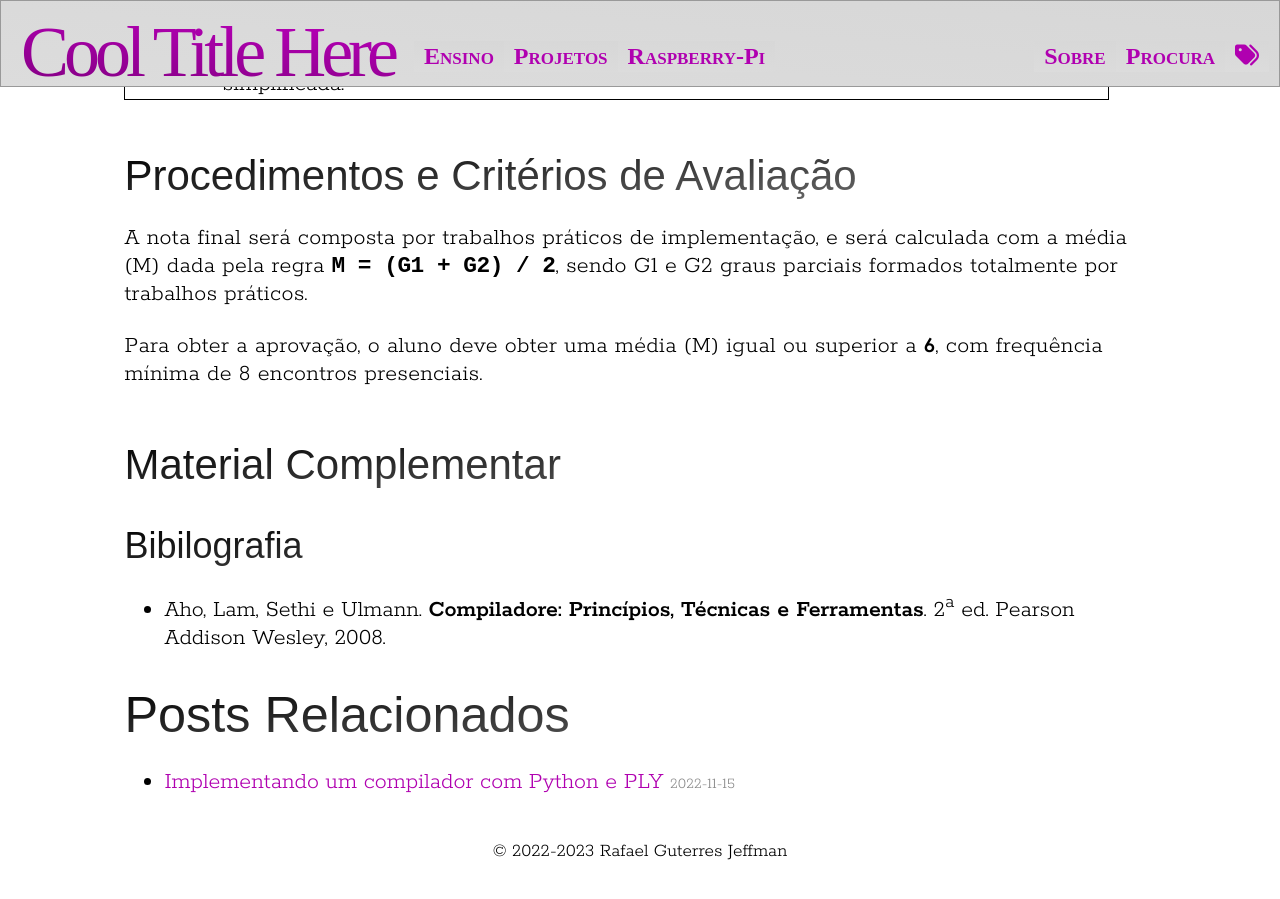
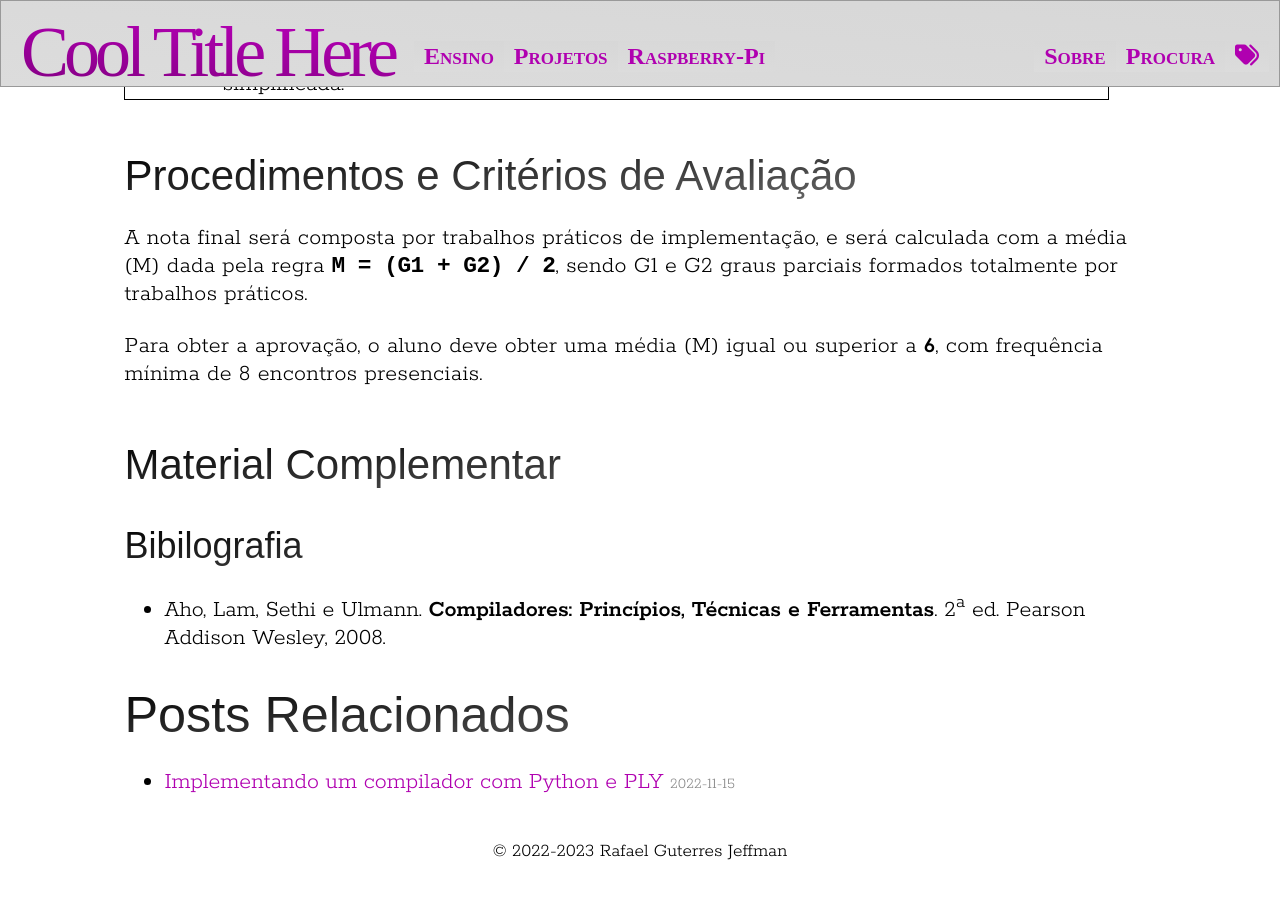
Before and after one commit to rafasgj/rafaeljeffman.com, a Jekyll site: the page built from teaching/lasalle/tutoria/compilers/index.md, in a window 1280 px wide and 900 px high, scrolled down 2251 px. Built offline with Jekyll 4.4.1, drawn with Linux system fonts in a browser that asks for light colours; some web fonts are replaced; some of the changed lines change nothing that is shown; some of the changed text lies outside the part shown.

Commit message:
lasalle/tutoria/compiladores: Fix typo, update related keywords

```diff
--- a/teaching/lasalle/tutoria/compilers/index.md
+++ b/teaching/lasalle/tutoria/compilers/index.md
@@ -1,9 +1,13 @@
 ---
-title: Compiladores
+title: Compiladores (Tutoria)
 subtitle: Unilasalle - 2023/2
 layout: section
 sections:
   - Compiladores
+  - automata
+  - parser
+  - lexer
+  - grammar
 extra_styles:
   - cronograma
   - page_summary
@@ -80,4 +84,4 @@
 
 ### Bibilografia
 
-* Aho, Lam, Sethi e Ulmann. **Compiladore: Princípios, Técnicas e Ferramentas**. 2<sup>a</sup> ed. Pearson Addison Wesley, 2008.
+* Aho, Lam, Sethi e Ulmann. **Compiladores: Princípios, Técnicas e Ferramentas**. 2<sup>a</sup> ed. Pearson Addison Wesley, 2008.
```
